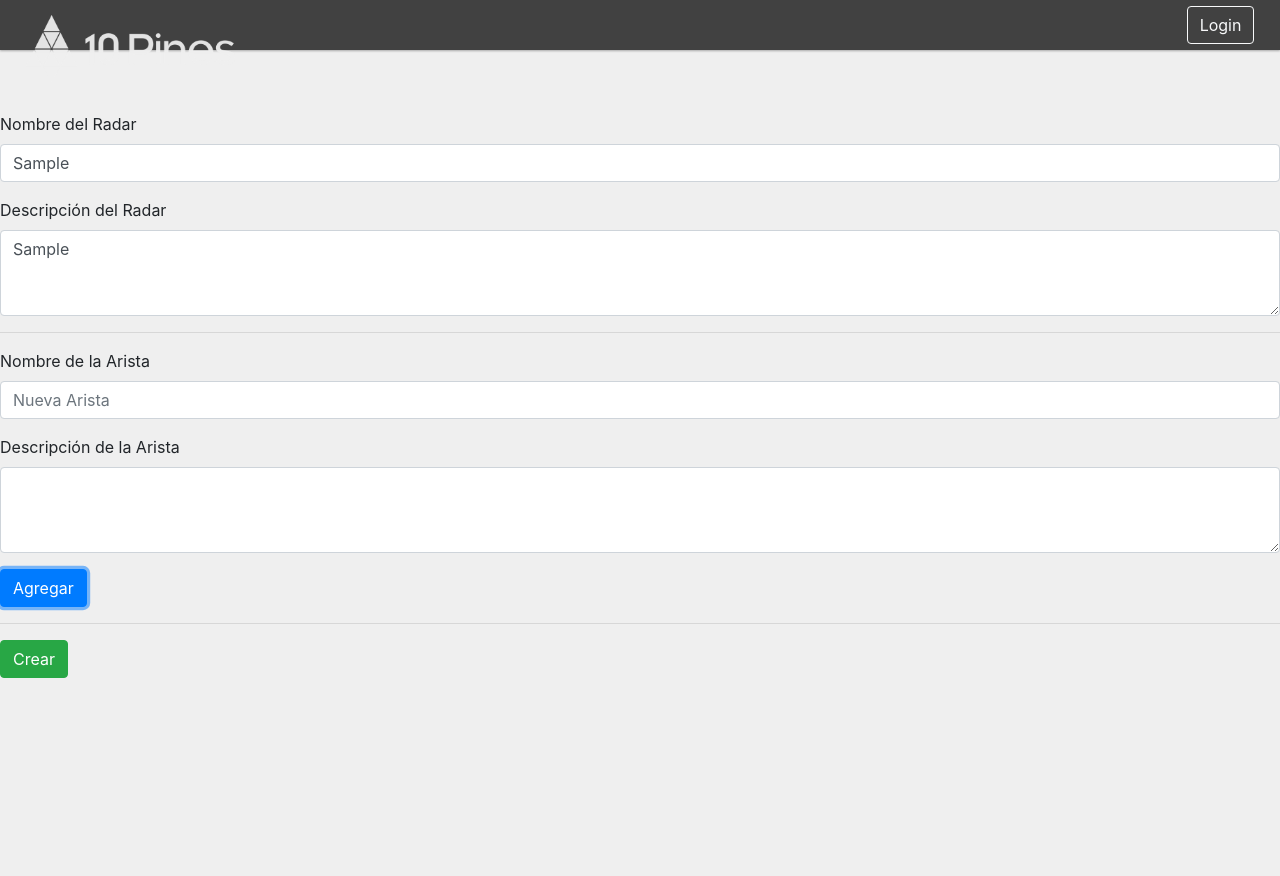
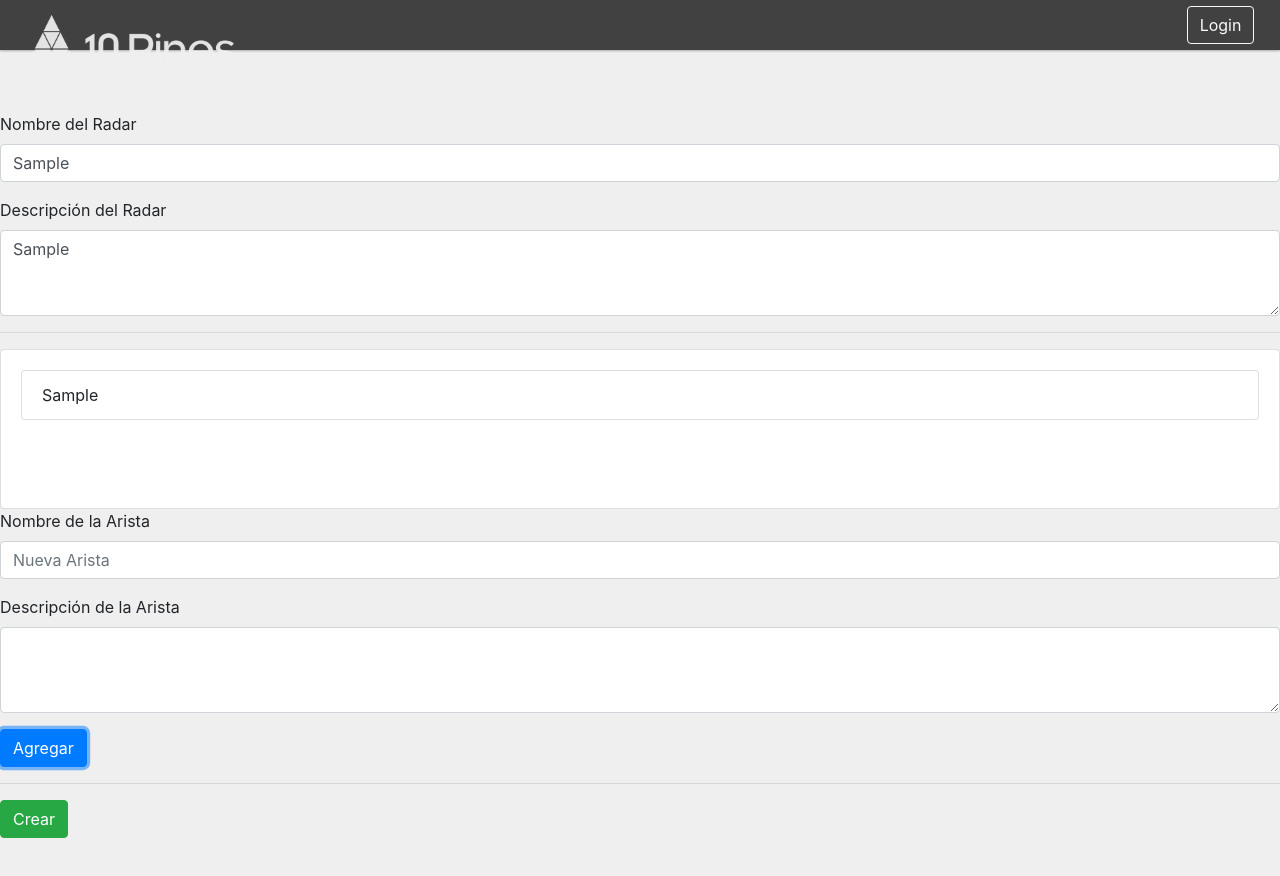
Before and after one commit to 10PinesLabs/radar, an Angular app: page /createRadar in a window 1280 px wide. Both pictures are taken after typing "Sample", "Sample", "Sample", "Sample" into the empty fields and a click on the button "Agregar". Before the commit the page ends 800 px from the top, so only its background shows below. Built offline with nearby package versions, Linux system fonts and the light colour scheme.

Commit message:
Agregada card que contiene la tabla de las axis

```diff
--- a/src/app/create-radar/create-radar.component.html
+++ b/src/app/create-radar/create-radar.component.html
@@ -25,11 +25,15 @@
 
   <hr>
 
-  <ul class="list-group">
-    <li class="list-group-item" *ngFor="let arista of aristas">
-      {{ arista.title }}
-    </li>
-  </ul>
+  <div class="card axis-card">
+    <div class="card-body axis-card-body">
+      <ul class="list-group">
+        <li class="list-group-item" *ngFor="let axis of axes">
+          {{ axis.title }}
+        </li>
+      </ul>
+    </div>
+  </div>
 
   <div class="form-group">
     <label for="axisName">Nombre de la Arista</label>
--- a/src/app/create-radar/create-radar.component.scss
+++ b/src/app/create-radar/create-radar.component.scss
@@ -0,0 +1,7 @@
+.axis-card {
+    height: 10rem;
+}
+
+.axis-card-body {
+    overflow: auto;
+}
```
